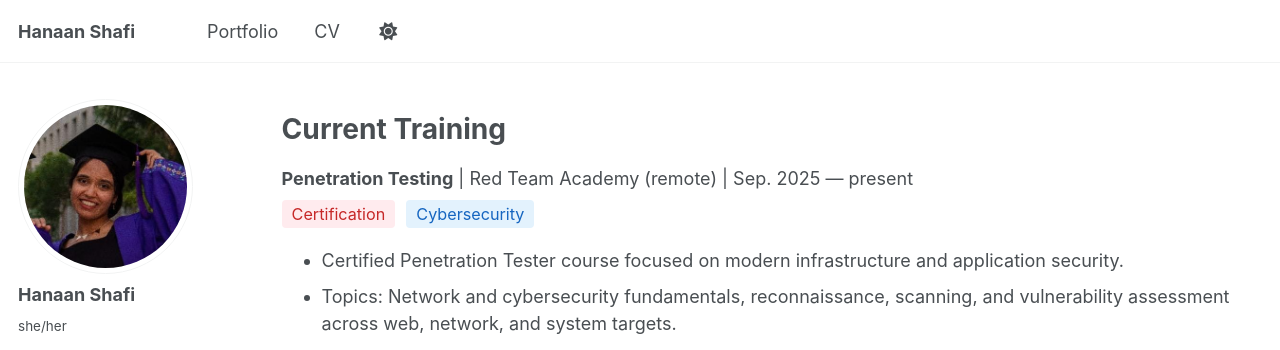
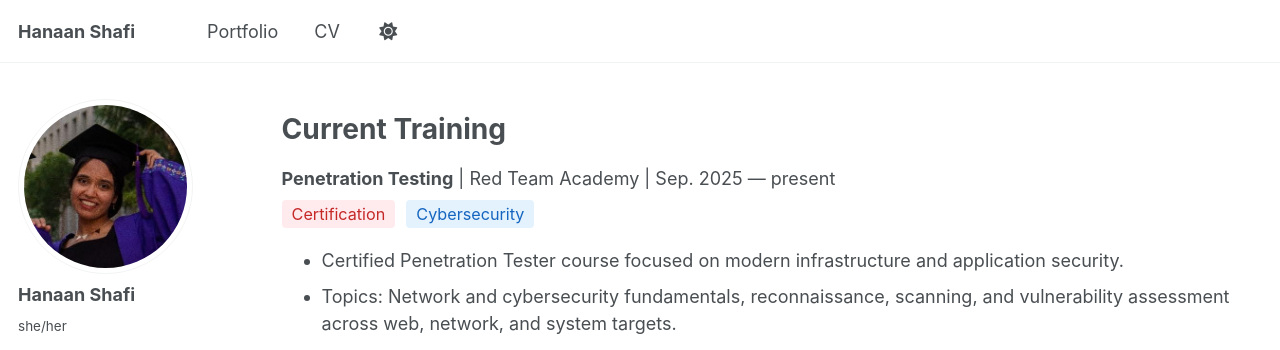
Before and after one commit to hanaanr/hanaanr.github.io, a Jekyll site: the page built from _pages/cv.md, in a window 1280 px wide and 900 px high. Shown: the top 350 px of the window. Built offline with Jekyll 4.4.1, drawn with Linux system fonts in a browser that asks for light colours; a script that is not in the unit is left out.

Commit message:
Fix formattin CV

```diff
--- a/_pages/cv.md
+++ b/_pages/cv.md
@@ -11,7 +11,7 @@ redirect_from:
 Current Training
 ======
 <div style="margin-bottom: 20px;">
-  <p style="margin-bottom: 5px;"><strong>Penetration Testing</strong> | Red Team Academy (remote) | Sep. 2025 — present</p>
+  <p style="margin-bottom: 5px;"><strong>Penetration Testing</strong> | Red Team Academy | Sep. 2025 — present</p>
   <p style="margin: 8px 0;">
     <span style="background-color:#ffebee; color:#c62828; padding:4px 10px; border-radius:4px; font-size:0.9em; margin-right:6px;">Certification</span>
     <span style="background-color:#e3f2fd; color:#1565c0; padding:4px 10px; border-radius:4px; font-size:0.9em; margin-right:6px;">Cybersecurity</span>
```
